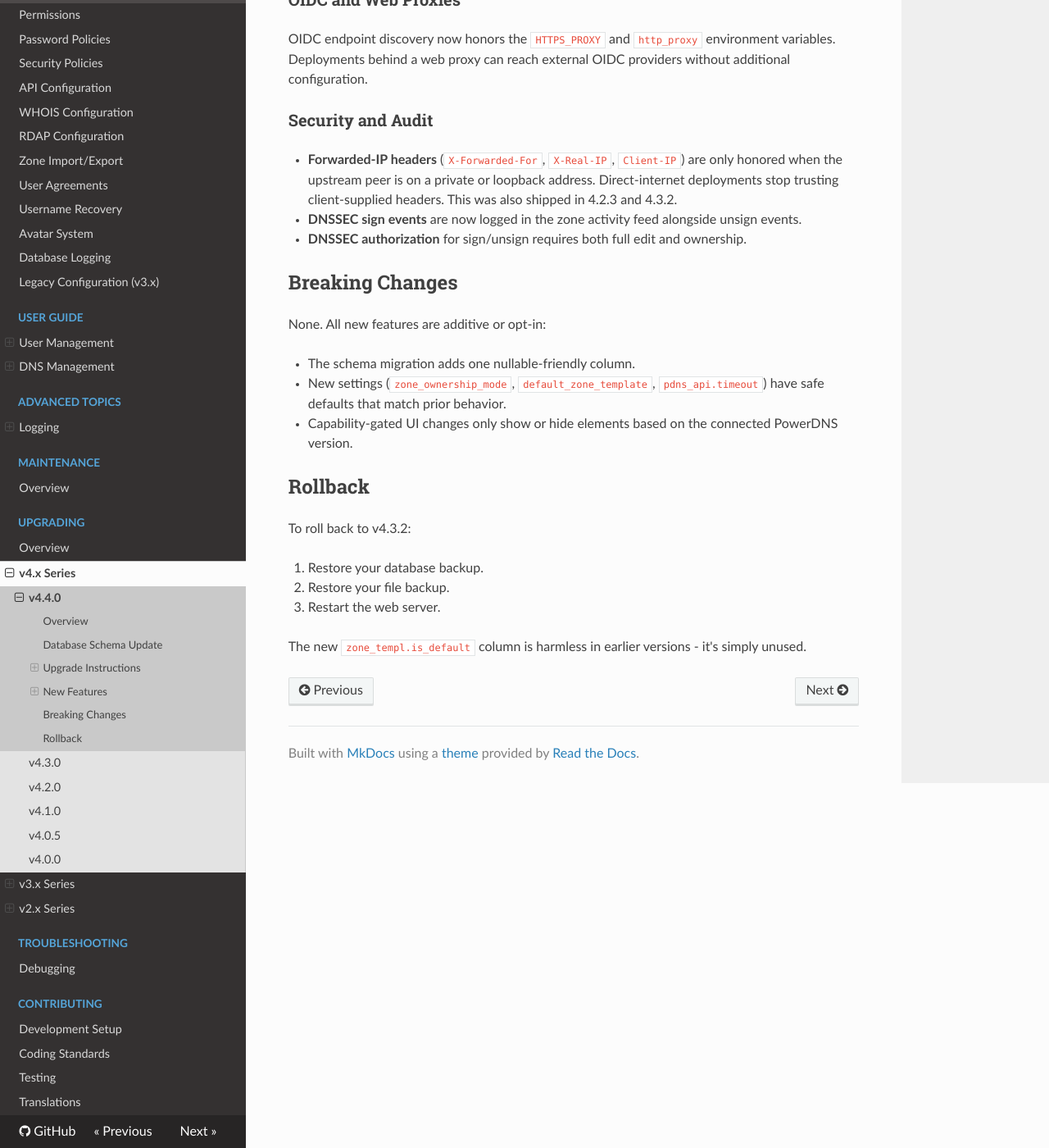
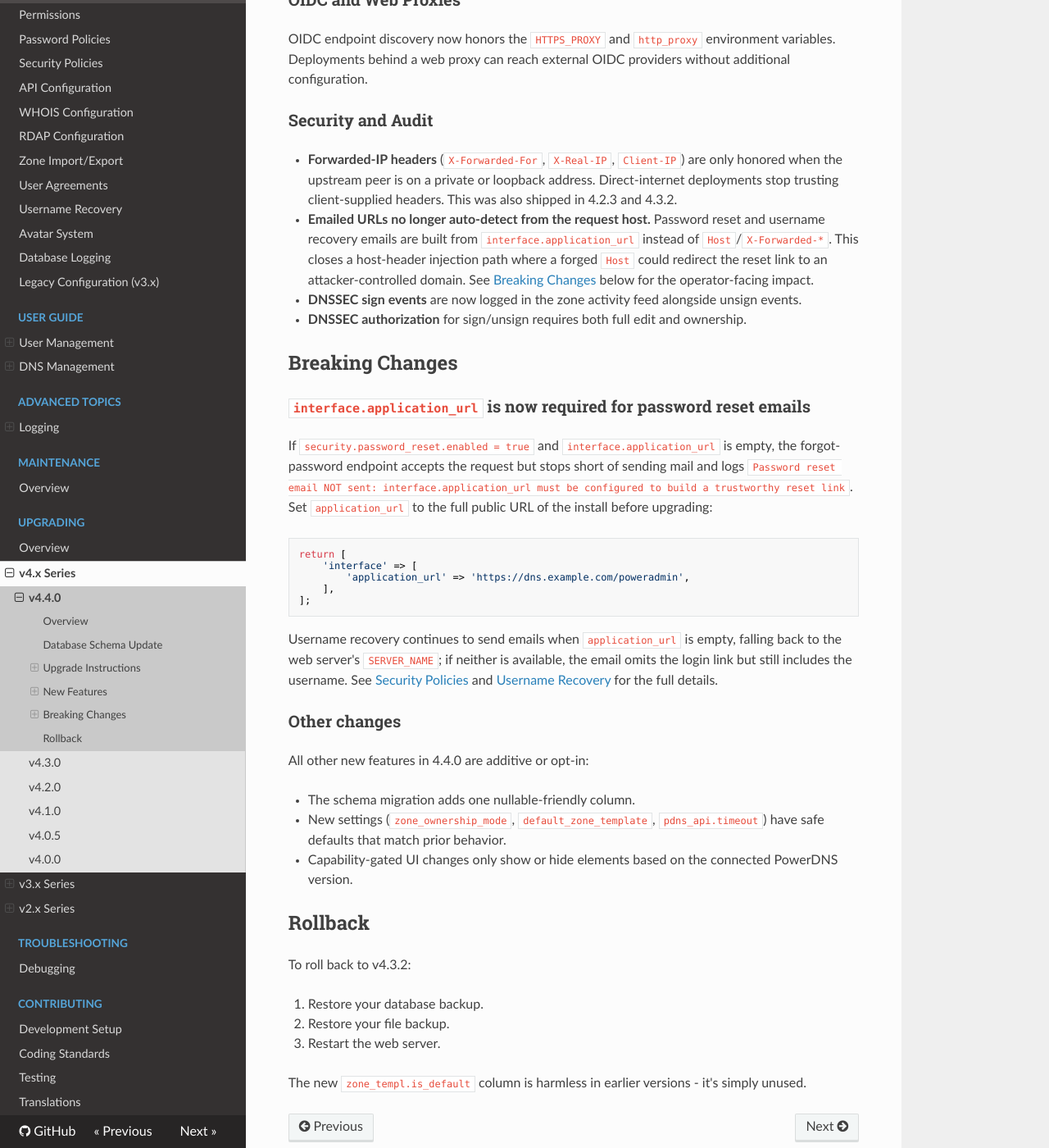
Before and after one commit to poweradmin/poweradmin-docs, an MkDocs documentation site: the page built from docs/upgrading/v4.4.0.md, in a window 1280 px wide and 1400 px high, scrolled down 4968 px. Shown: the whole window at 82% size. Built offline with MkDocs 1.6.1, drawn with Linux system fonts in a browser that asks for light colours; nearby versions of some CDN libraries.

Commit message:
docs(security): document application_url requirement for emailed reset and recovery links

````diff
--- a/docs/upgrading/v4.4.0.md
+++ b/docs/upgrading/v4.4.0.md
@@ -194,12 +194,29 @@ OIDC endpoint discovery now honors the `HTTPS_PROXY` and `http_proxy` environmen
 ### Security and Audit
 
 - **Forwarded-IP headers** (`X-Forwarded-For`, `X-Real-IP`, `Client-IP`) are only honored when the upstream peer is on a private or loopback address. Direct-internet deployments stop trusting client-supplied headers. This was also shipped in 4.2.3 and 4.3.2.
+- **Emailed URLs no longer auto-detect from the request host.** Password reset and username recovery emails are built from `interface.application_url` instead of `Host`/`X-Forwarded-*`. This closes a host-header injection path where a forged `Host` could redirect the reset link to an attacker-controlled domain. See [Breaking Changes](#breaking-changes) below for the operator-facing impact.
 - **DNSSEC sign events** are now logged in the zone activity feed alongside unsign events.
 - **DNSSEC authorization** for sign/unsign requires both full edit and ownership.
 
 ## Breaking Changes
 
-None. All new features are additive or opt-in:
+### `interface.application_url` is now required for password reset emails
+
+If `security.password_reset.enabled = true` and `interface.application_url` is empty, the forgot-password endpoint accepts the request but stops short of sending mail and logs `Password reset email NOT sent: interface.application_url must be configured to build a trustworthy reset link`. Set `application_url` to the full public URL of the install before upgrading:
+
+```php
+return [
+    'interface' => [
+        'application_url' => 'https://dns.example.com/poweradmin',
+    ],
+];
+```
+
+Username recovery continues to send emails when `application_url` is empty, falling back to the web server's `SERVER_NAME`; if neither is available, the email omits the login link but still includes the username. See [Security Policies](../configuration/security-policies.md#interfaceapplication_url-is-required) and [Username Recovery](../configuration/username-recovery.md#requirements) for the full details.
+
+### Other changes
+
+All other new features in 4.4.0 are additive or opt-in:
 
 - The schema migration adds one nullable-friendly column.
 - New settings (`zone_ownership_mode`, `default_zone_template`, `pdns_api.timeout`) have safe defaults that match prior behavior.
````
Also changed, not shown: docs/configuration/security-policies.md (+12 -0 lines), docs/configuration/username-recovery.md (+1 -0 lines).
